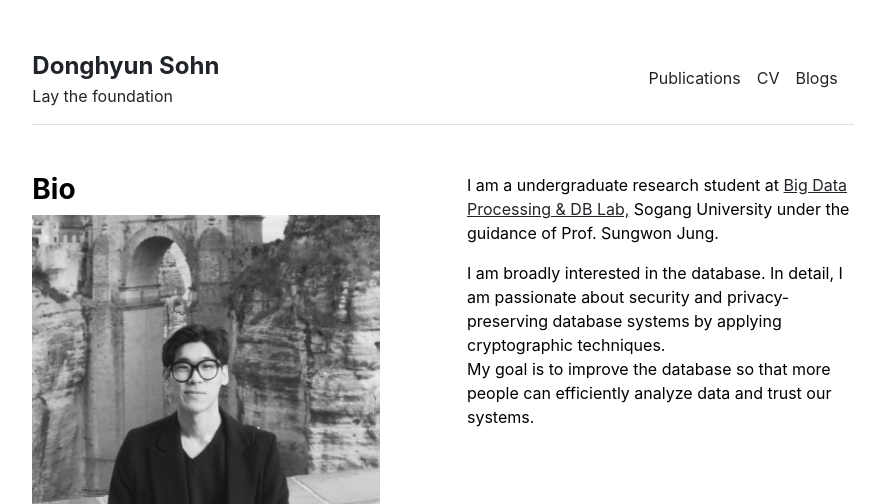
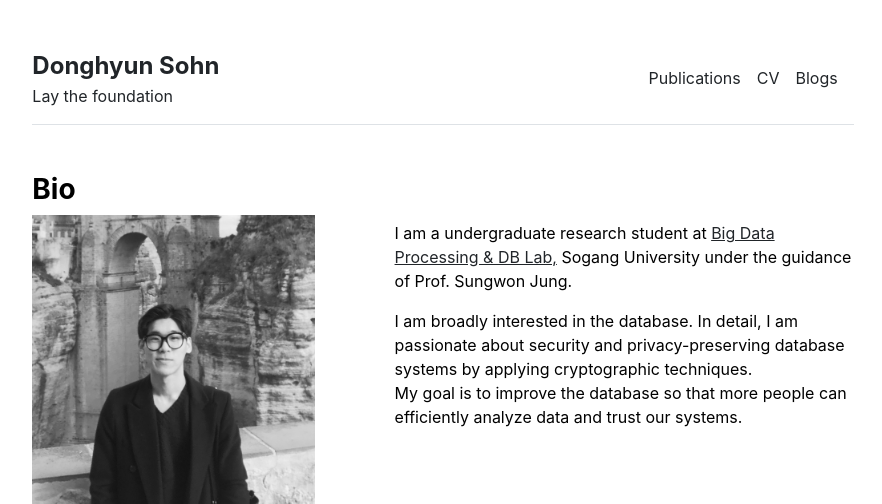
Before and after one commit to donghyun-sohn/donghyun-sohn.github.io, a Jekyll site: the page built from index.md, in a window 1280 px wide. Shown: the top 504 px of the page, without its empty margins (197-1079 px from the left). Built offline with Jekyll 4.4.1, drawn with Linux system fonts in a browser that asks for light colours; grey boxes are pictures that could not be loaded.

Commit message:
home test2

```diff
--- a/_layouts/home.html
+++ b/_layouts/home.html
@@ -2,12 +2,13 @@
 layout: default
 ---
 <div class="row g-5 mb-5">
-    <div class="col-md-6">
+    <div class="col-md-5">
         <h3 class="fw-bold">Bio</h3>
             <img src="{{ site.github.url }}/assets/img/profile.jpg" alt="Home" width = "90%">
         </div>
 
-        <div class="col-md-6">
+        <div class="col-md-7">
+            <br><br>
         <p>I am a undergraduate research student at <a href = "https://dbigdata.sogang.ac.kr/dbigdata/index.html">Big Data Processing & DB Lab,</a> Sogang University under the guidance of Prof. Sungwon Jung.</p>
 
         <p>I am broadly interested in the database. In detail, I am passionate about security and privacy-preserving database systems by applying cryptographic techniques. <br>
```
